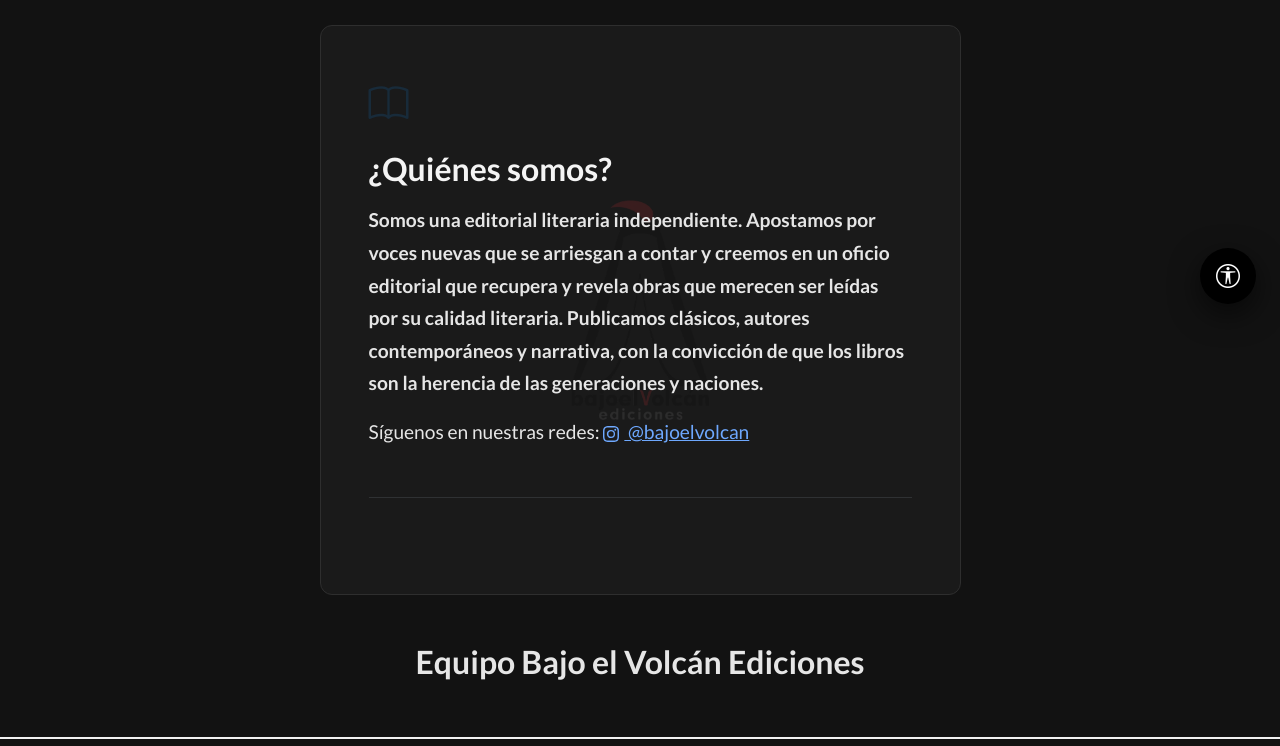
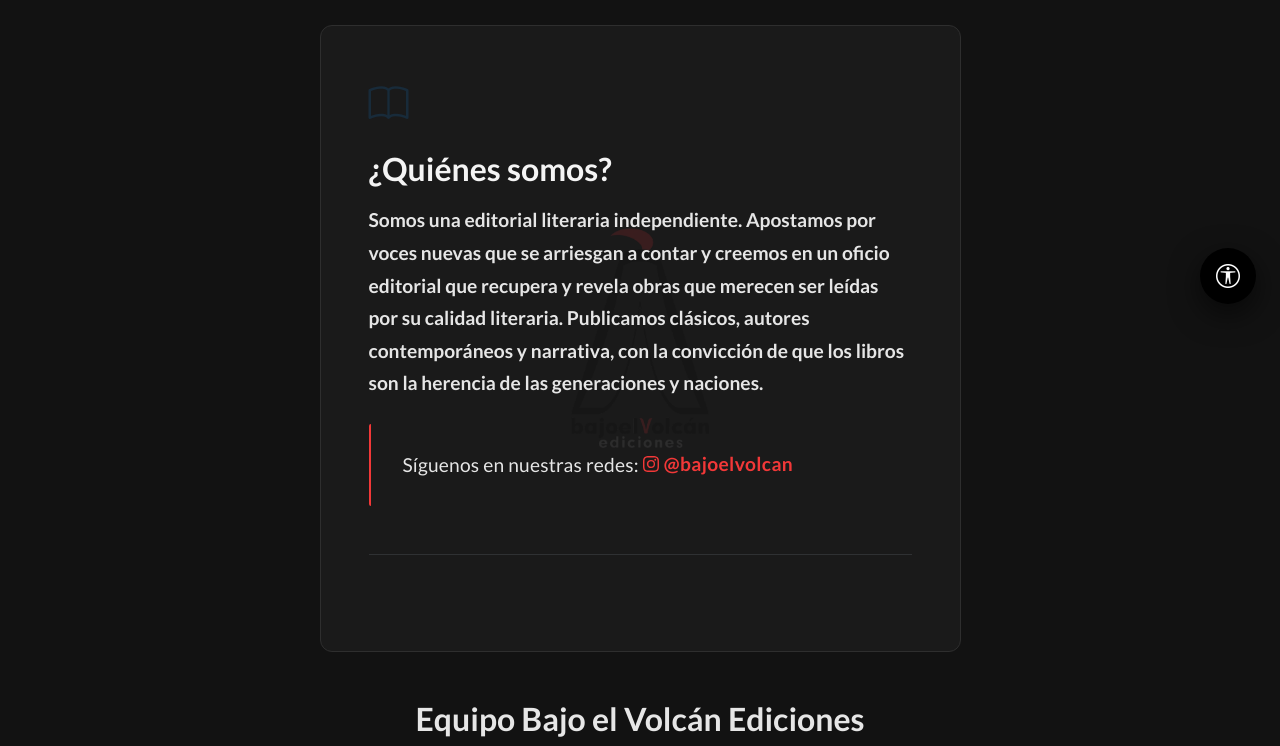
Before and after one commit to albert-amado/Bajo-el-volc-n-ediciones-Django, a Django app: page /nosotros/ in a window 1280 px wide. Shown: the part 472-1218 px from the top of the page. Run offline with Django 5.2, Linux system fonts and the light colour scheme; data that the repository does not hold is empty; some web fonts are replaced.

Commit message:
fix: Agregamos estilo al nuevo enlace de nosotros

```diff
--- a/equipo/static/equipo/css/nosotros.css
+++ b/equipo/static/equipo/css/nosotros.css
@@ -19,8 +19,36 @@
   overflow: hidden;
 }
 
-.bev-info-card:hover {
-  transform: translateY(-4px);
+.bev-social-section {
+  background-color: transparent;
+  border-left: 2px solid var(--pr-gray-1200);
+  padding: 1.5rem 2rem;
+  margin-top: 1.5rem;
+  border-radius: 2px;
+}
+
+.bev-social-section p {
+  font-size: 1.15rem;
+  font-weight: 500;
+  color: var(--pr-gray-1200);
+  line-height: 1.6;
+  letter-spacing: 0.01em;
+}
+
+.bev-instagram-link {
+  display: inline-flex;
+  align-items: center;
+  color: var(--pr-gray-1200);
+  text-decoration: none;
+  font-weight: 600;
+  border-bottom: 1px solid transparent;
+  transition: border-color 0.25s ease, opacity 0.25s ease;
+  letter-spacing: 0.02em;
+}
+
+.bev-instagram-link:hover {
+  border-bottom-color: var(--pr-gray-1200);
+  opacity: 0.85;
 }
 
 .bev-info-sello {
```
